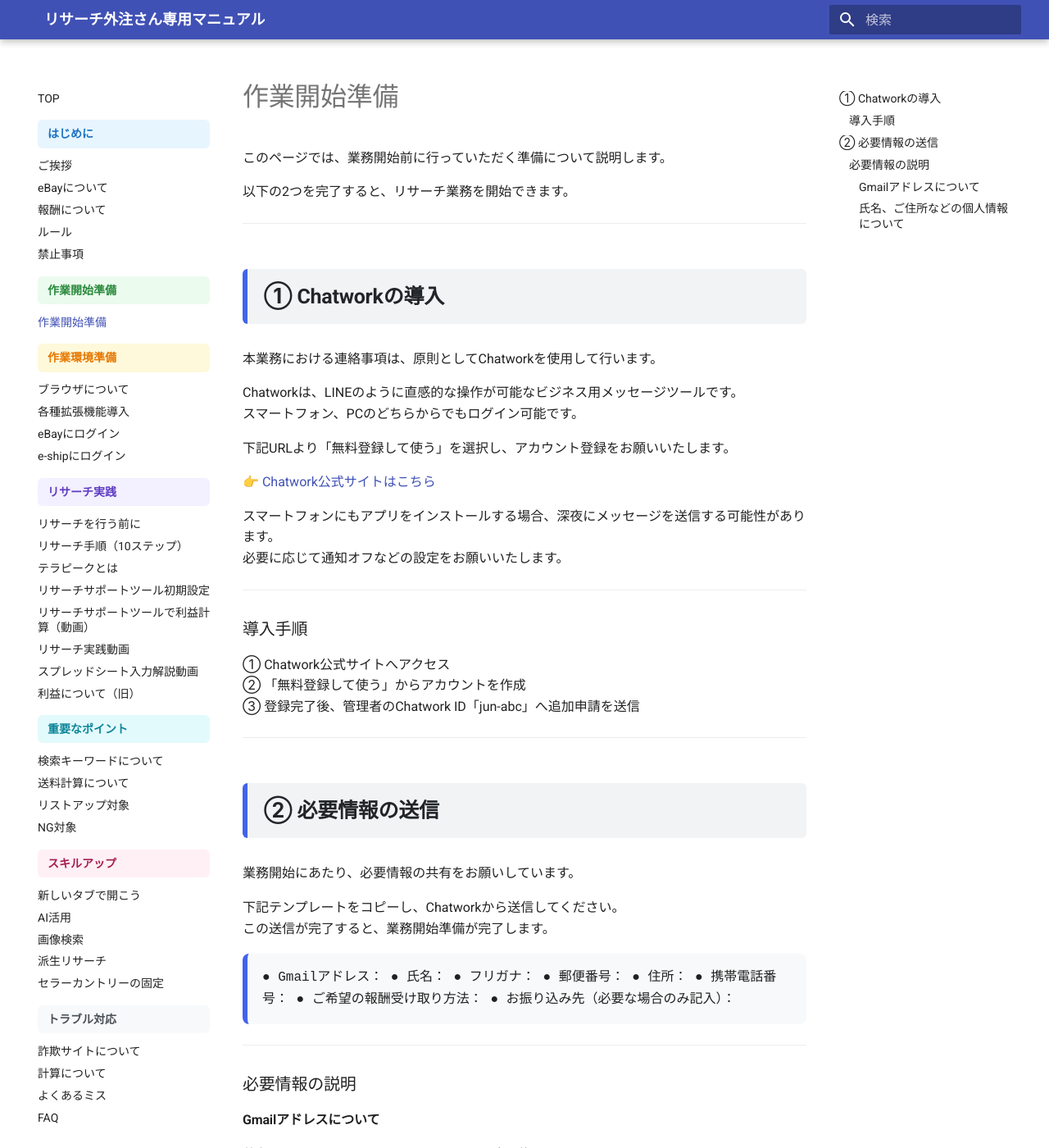
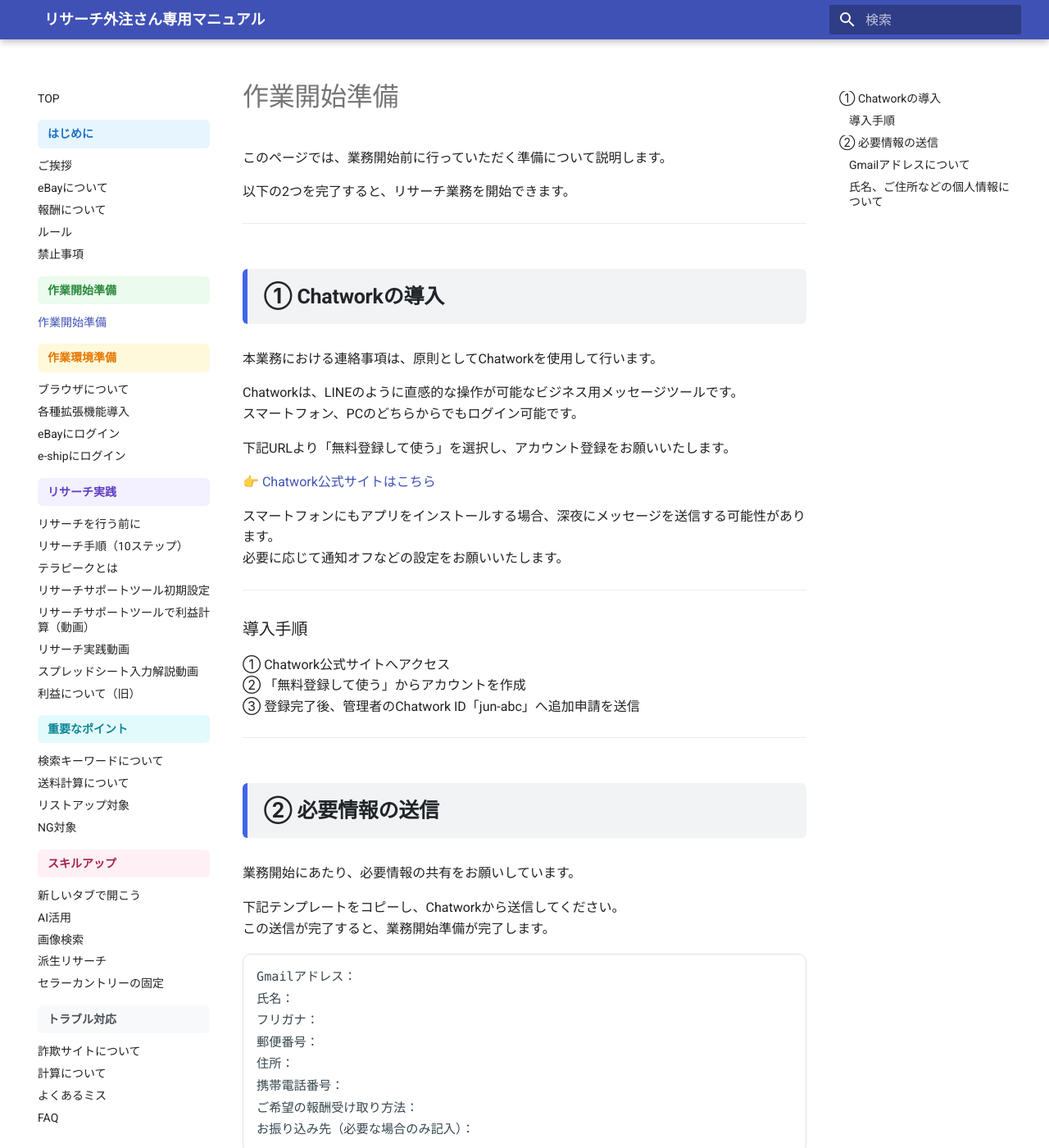
Before and after one commit to jun-hata/outsourcing-manual, an MkDocs documentation site: the page built from docs/required_info.md, in a window 1280 px wide and 1400 px high. Shown: the whole window at 82% size. Built offline with MkDocs 1.6.1 and Material for MkDocs 9.7.7, drawn with Linux system fonts in a browser that asks for light colours.

Commit message:
デザイン変更

```diff
--- a/docs/required_info.md
+++ b/docs/required_info.md
@@ -37,22 +37,18 @@
 下記テンプレートをコピーし、Chatworkから送信してください。
 この送信が完了すると、業務開始準備が完了します。
 
-<div class="copy-box">
-
-● Gmailアドレス：
-● 氏名：
-● フリガナ：
-● 郵便番号：
-● 住所：
-● 携帯電話番号：
-● ご希望の報酬受け取り方法：
-● お振り込み先（必要な場合のみ記入）：
-
-</div>
+<div class="copy-box"><pre>
+Gmailアドレス：
+氏名：
+フリガナ：
+郵便番号：
+住所：
+携帯電話番号：
+ご希望の報酬受け取り方法：
+お振り込み先（必要な場合のみ記入）：
+</pre></div>
 
 ---
-
-### 必要情報の説明
 
 #### Gmailアドレスについて
 
--- a/docs/stylesheets/extra.css
+++ b/docs/stylesheets/extra.css
@@ -131,15 +131,35 @@
 }
 
 /* =====================================================
-   コピー用テンプレBOX
+   コピー用テンプレBOX（H2と被らないデザイン）
+   - 左の青ラインなし
+   - 背景もH2のグレーと変える
 ===================================================== */
 
 .copy-box {
-  background: #f8f9fa;
-  border-left: 6px solid #4263eb;
-  border-radius: 8px;
-  padding: 16px 18px;
+  background: #fff;
+  border: 1px solid #dee2e6;
+  border-radius: 10px;
+  padding: 14px 16px;
   margin: 18px 0;
-  font-family: monospace;
-  line-height: 1.7;
+  box-shadow: 0 1px 0 rgba(0,0,0,0.04);
 }
+
+/* テンプレ本文（行を潰さず、左揃えで縦に並べる） */
+.copy-box pre {
+  margin: 0;
+  font-family: ui-monospace, SFMono-Regular, Menlo, Monaco, Consolas, "Liberation Mono", "Courier New", monospace;
+  font-size: 0.95em;
+  line-height: 1.75;
+  white-space: pre;   /* 1行ずつ固定 */
+  overflow-x: auto;   /* 長い行は横スクロール */
+}
+
+/* =====================================================
+   文字色ユーティリティ
+===================================================== */
+
+.red-text {
+  color: #d32f2f;
+  font-weight: 700;
+}
```
